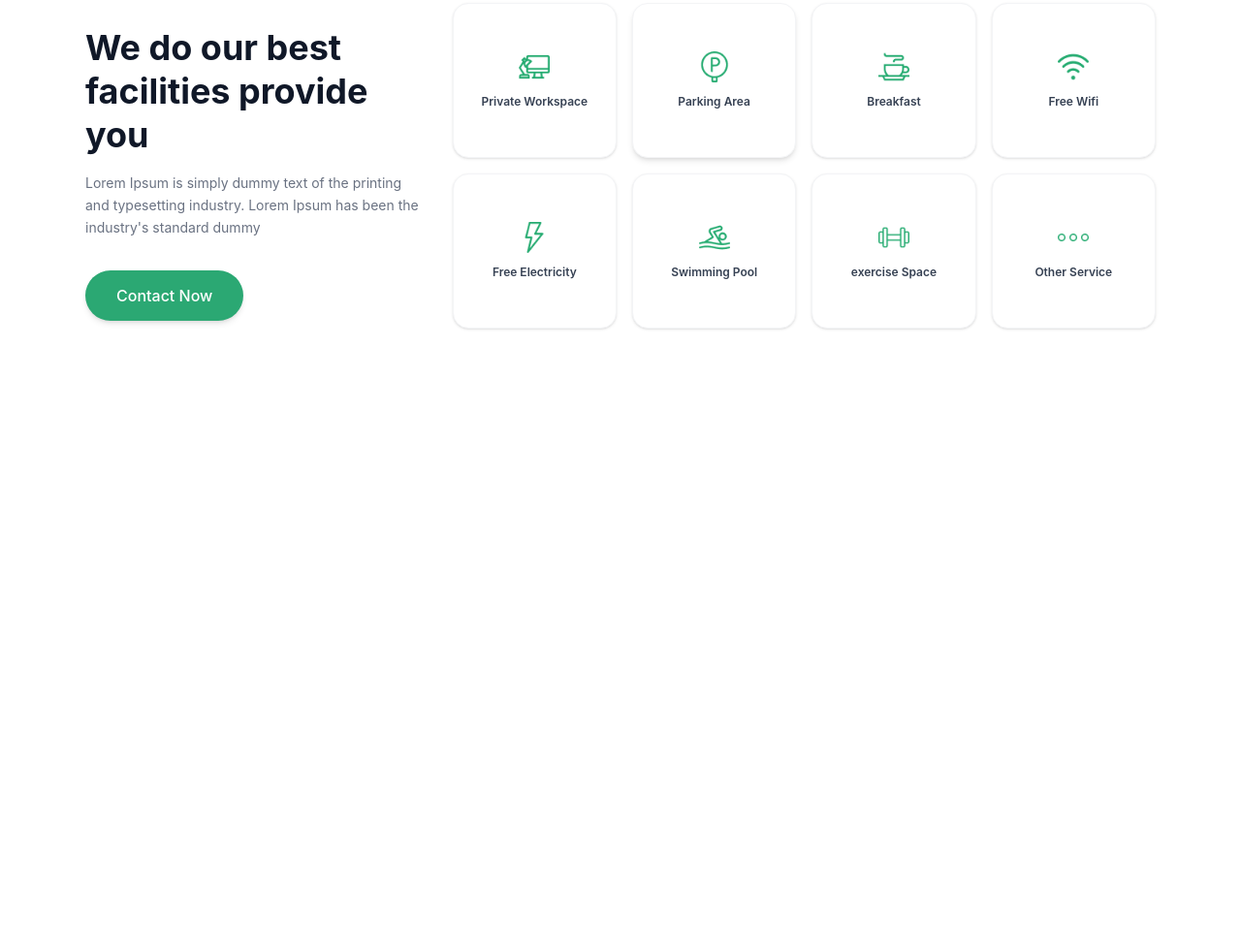
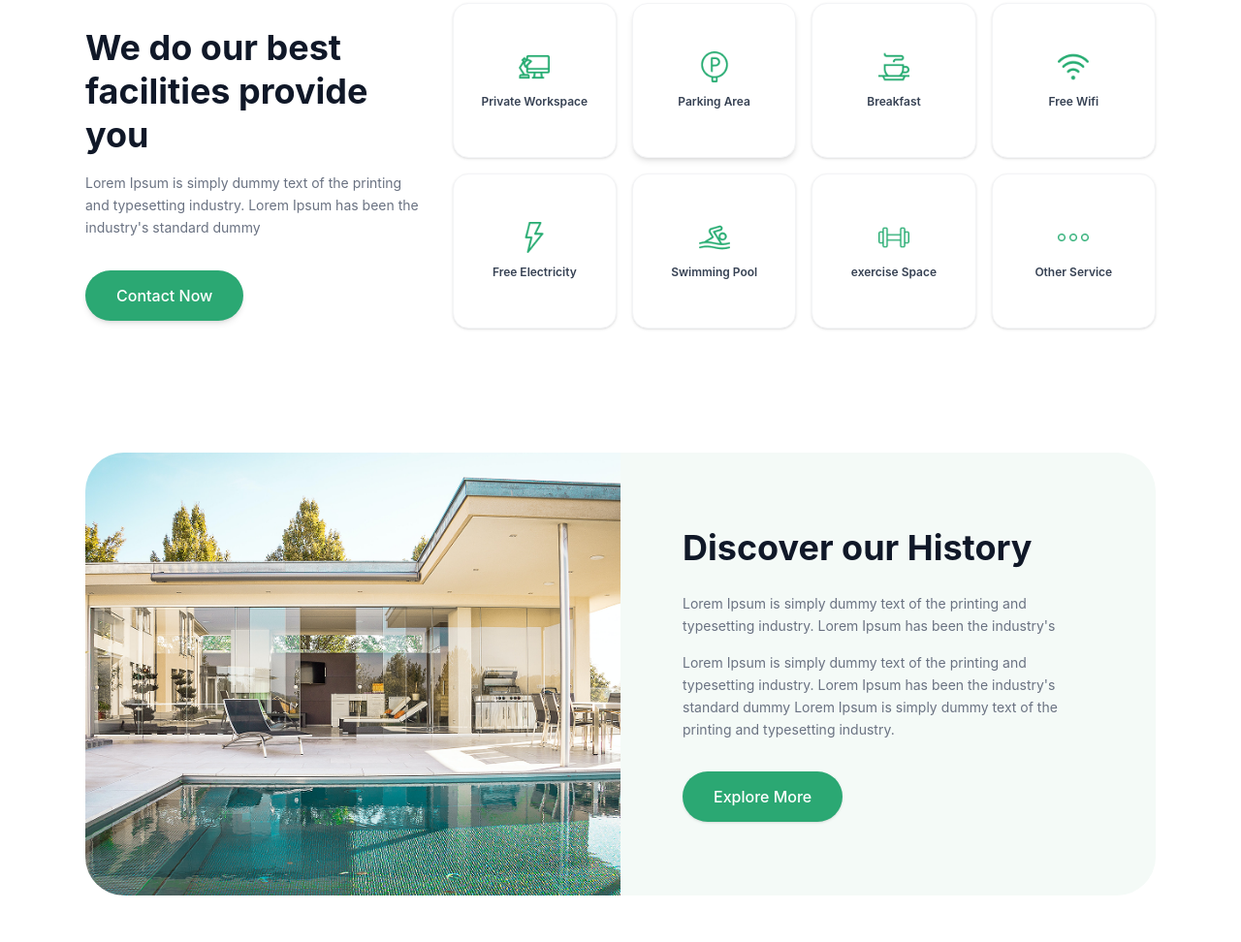
Before and after one commit to GG-absolute/Unity, a website: page index.html in a window 1280 px wide. Shown: the part 1385-2357 px from the top of the page at 97% size. Before the commit the page ends 1804 px from the top, so only its background shows below. Drawn offline with nearby package versions, Linux system fonts and the light colour scheme; files that its build step writes are made by us from their sources.

Commit message:
fixed 3 section for 1 page html and tailvind sec 3 page 1

```diff
--- a/index.html
+++ b/index.html
@@ -235,5 +235,35 @@
   </div>
 </section>
 
+<section class="max-w-6xl mx-auto py-12 px-6 font-sans">
+  <div class="flex flex-wrap overflow-hidden rounded-[2.5rem] bg-[#f4faf7]">
+
+    <div class="w-full lg:w-1/2">
+      <img src="./images/image (28).png" alt="Beautiful house with pool" class="w-full h-64 sm:h-96 lg:h-full object-cover">
+    </div>
+
+    <div class="w-full lg:w-1/2 p-8 sm:p-12 lg:p-16 flex flex-col justify-center">
+      <h2 class="text-3xl sm:text-4xl font-bold text-gray-900 mb-6 leading-tight">
+        Discover our History
+      </h2>
+
+      <p class="text-gray-500 text-sm leading-relaxed mb-4">
+        Lorem Ipsum is simply dummy text of the printing and typesetting industry. Lorem Ipsum has been the industry's
+      </p>
+
+      <p class="text-gray-500 text-sm leading-relaxed mb-8">
+        Lorem Ipsum is simply dummy text of the printing and typesetting industry. Lorem Ipsum has been the industry's standard dummy Lorem Ipsum is simply dummy text of the printing and typesetting industry.
+      </p>
+
+      <div>
+        <button class="bg-[#2ba873] text-white px-8 py-3.5 rounded-full font-medium shadow-sm hover:bg-[#238c60] transition-colors">
+          Explore More
+        </button>
+      </div>
+    </div>
+
+  </div>
+</section>
+
 </body>
 </html>
```
Also changed, not shown: images/image (28).png (added).
